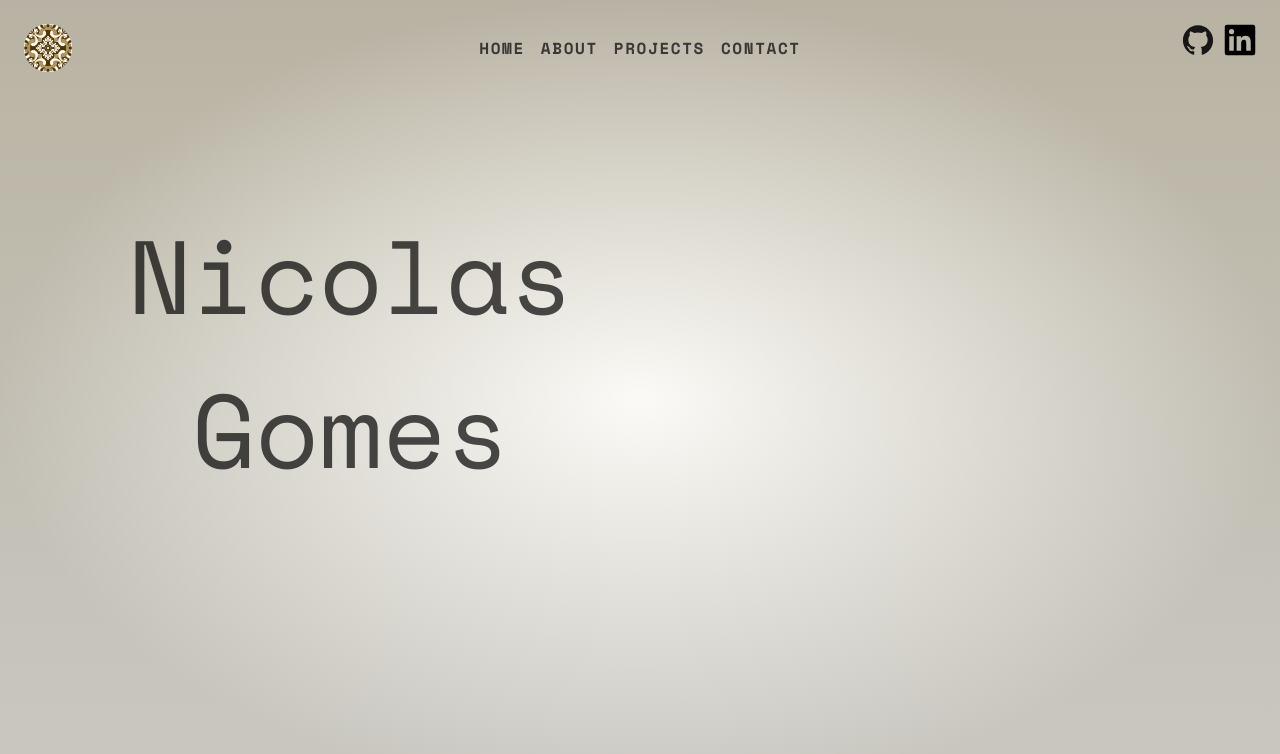
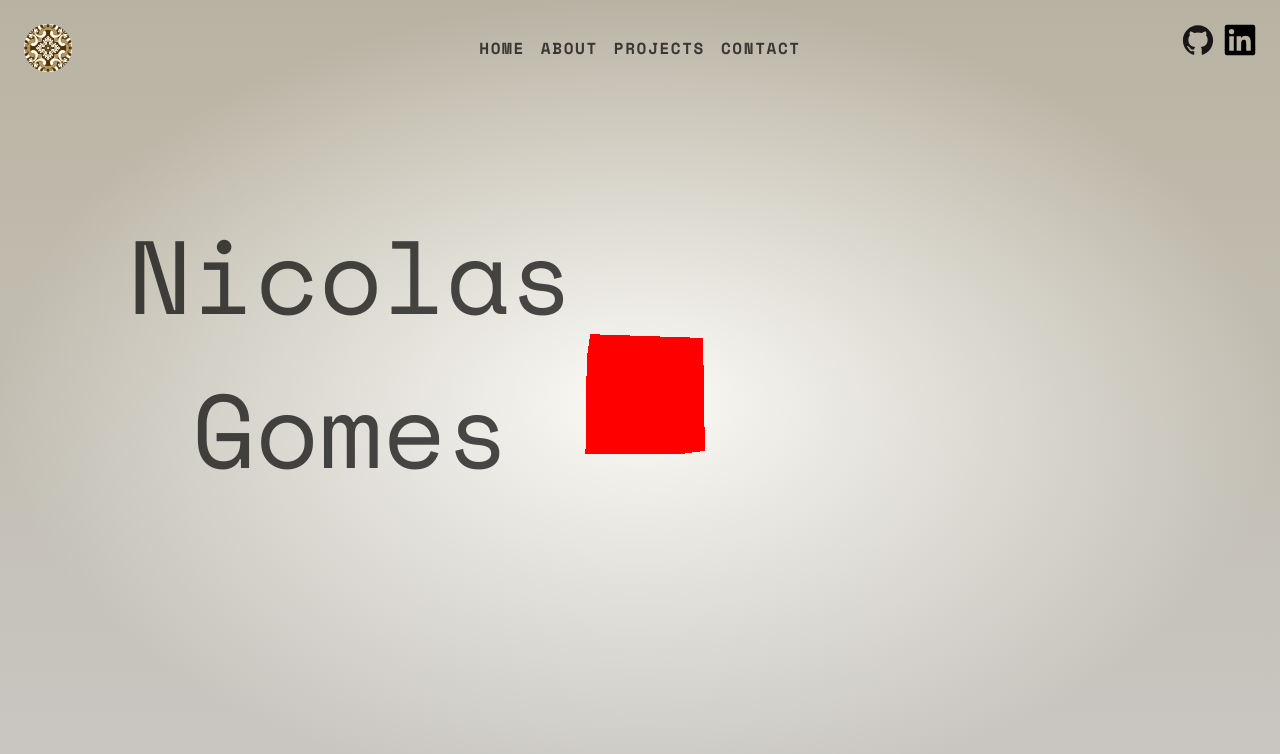
Before and after one commit to GomesN95/portfolio-svelte, a SvelteKit app: page / in a window 1280 px wide. Shown: the top 754 px of the page. Built offline with nearby package versions, Linux system fonts and the light colour scheme.

Commit message:
[WIP] Add threejs background

```diff
--- a/package.json
+++ b/package.json
@@ -33,5 +33,9 @@
     "typescript": "^5.0.0",
     "vite": "^4.4.2"
   },
-  "type": "module"
+  "type": "module",
+  "dependencies": {
+    "@types/three": "^0.157.0",
+    "three": "^0.157.0"
+  }
 }
--- a/src/routes/+layout.svelte
+++ b/src/routes/+layout.svelte
@@ -1,6 +1,8 @@
 <script>
+	// @ts-nocheck
 	import { fade } from 'svelte/transition';
 	import Header from './Header.svelte';
+	import Three from './three-background.svelte';
 	import './styles.scss';
 
 	export let data;
@@ -10,6 +12,7 @@
 <div class="app">
 	<Header />
 
+	<Three />
 	{#key data.pathname}
 	<main in:fade={{ duration: 300, delay: 400 }} out:fade={{ duration: 300 }}>
 		<slot/>
--- a/src/routes/+layout.ts
+++ b/src/routes/+layout.ts
@@ -2,6 +2,6 @@
 	const { pathname } = url;
 
 	return {
-		pathname
+		pathname,
 	};
 };
--- /dev/null
+++ b/src/routes/three-background.svelte
@@ -0,0 +1,56 @@
+<script>
+// @ts-nocheck
+
+  import { onMount } from 'svelte';
+  import * as THREE from 'three';
+
+  let scene, camera, renderer;
+  let canvasRef;
+
+  onMount(() => {
+    // Initialize Three.js scene, camera, and renderer here
+    scene = new THREE.Scene();
+    camera = new THREE.PerspectiveCamera(75, window.innerWidth / window.innerHeight, 0.1, 1000);
+
+    let container = canvasRef;
+    renderer = new THREE.WebGLRenderer({ alpha: true });
+    renderer.setClearColor( 0x000000, 0 );
+    renderer.setSize(window.innerWidth, window.innerHeight);
+    container.appendChild(renderer.domElement);
+
+    // Add a simple cube to the scene
+    const geometry = new THREE.BoxGeometry();
+    const material = new THREE.MeshBasicMaterial({ color: 0xff0000 });
+    const cube = new THREE.Mesh(geometry, material);
+    scene.add(cube);
+
+    // Set the camera's position
+    camera.position.z = 5;
+
+    // Create an animation loop
+    const animate = () => {
+      requestAnimationFrame(animate);
+
+      // Rotate the cube
+      cube.rotation.x += 0.01;
+      cube.rotation.y += 0.01;
+
+      // Render the scene
+      renderer.render(scene, camera);
+    };
+
+    animate();
+  });
+</script>
+
+<div bind:this={canvasRef} class="three-background"/>
+
+<style>
+	.three-background {
+		width: 100vw;
+		height: 100vh;
+    position: absolute;
+    top: 0;
+    z-index: -1;
+	}
+</style>
```
Also changed, not shown: 1 other file (tests, documents, lock files or other folders).
